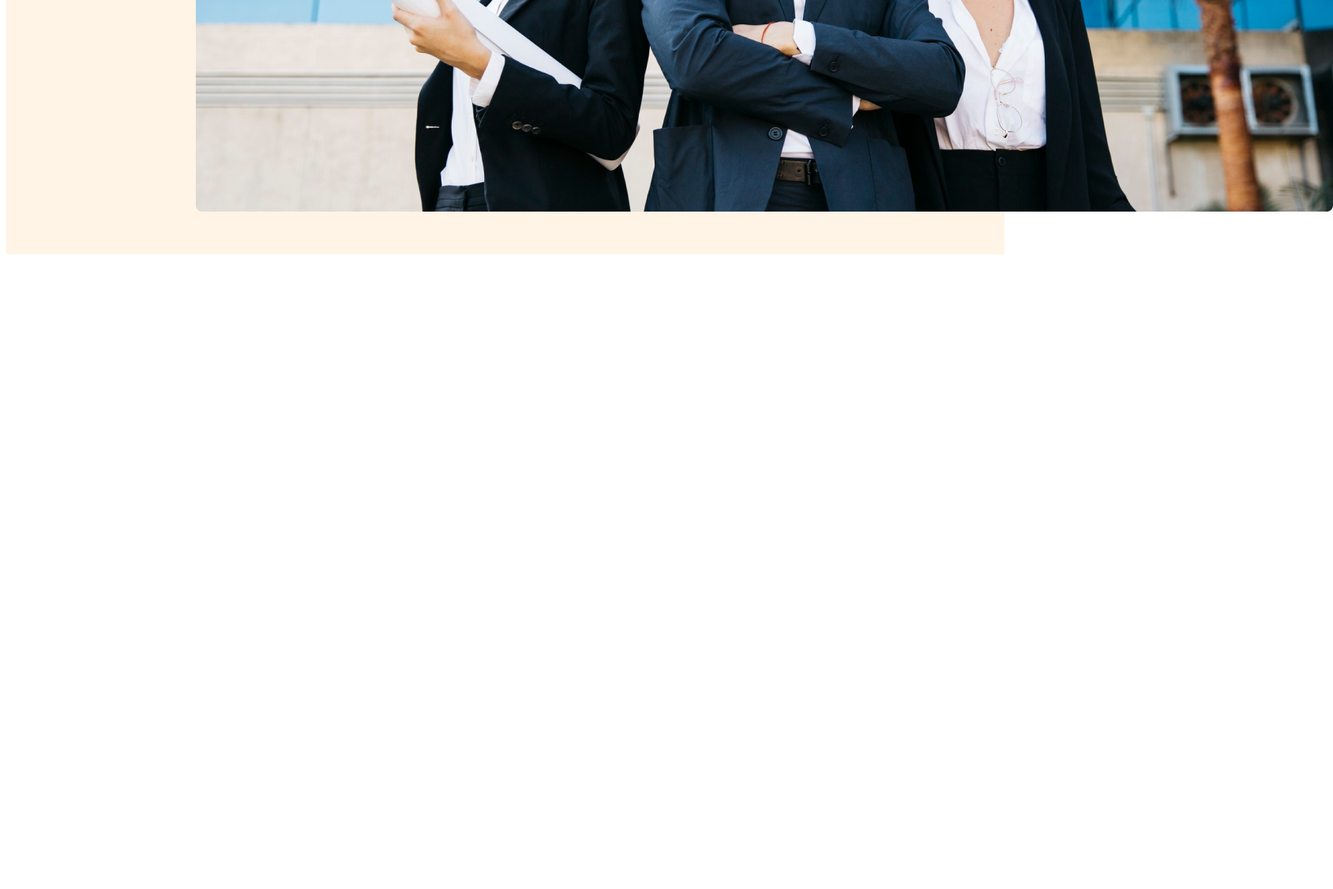
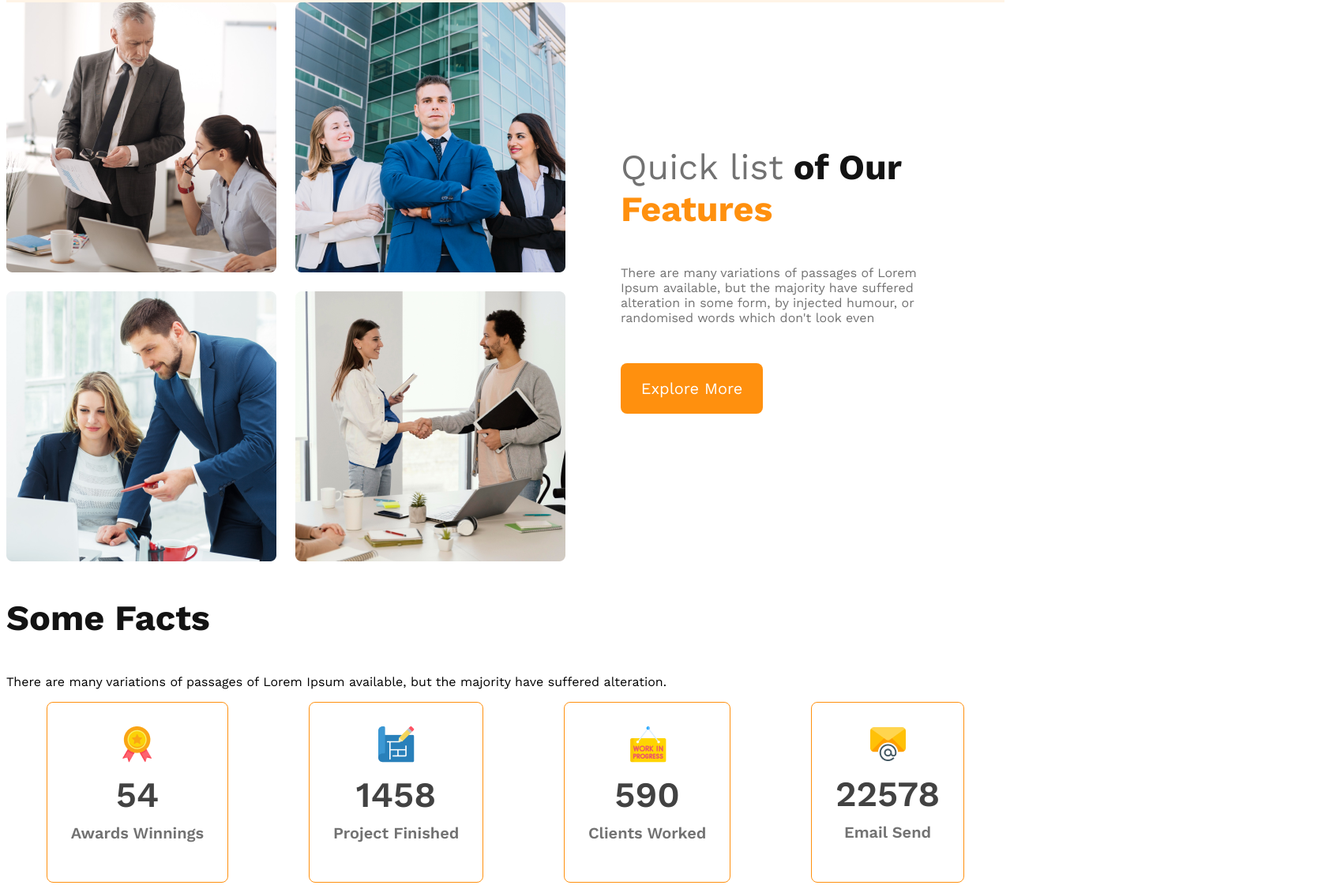
Before and after one commit to mhrhabib2004/architeacts-protfolio, a plain HTML site: page index.html in a window 1280 px wide. Shown: the part 1071-2197 px from the top of the page at 79% size, 1688 px wide, since content can reach past the window. Before the commit the page ends 1401 px from the top, so only its background shows below. Drawn offline with nearby package versions, Linux system fonts and the light colour scheme.

Commit message:
complete facts with responsive

```diff
--- a/index.html
+++ b/index.html
@@ -27,11 +27,59 @@
                 <p class="banner-driscription">There are many variations of passages of Lorem Ipsum available, but the majority have suffered alteration in some form, by injected humour, or randomised words which don't look even</p>
                 <button class="btn-primary">Explore More</button>
             </div>
-            <img src="images/banner.png" alt="">
+            <img class="banner-img" src="images/banner.png" alt="">
         </div>
 
     </header>
     <main>
+        <section class="teams-continer">
+
+            <div class="teams-img-continar">
+                <img src="images/team1.png" alt="">
+                <img src="images/team2.png" alt="">
+                <img src="images/team3.png" alt="">
+                <img src="images/team4.png" alt="">
+            </div>
+
+            <div class="teams-content">
+                <h3 class="teams-titel"><span class="Quick-list">Quick list</span> <span class="of-our">of Our</span> <span class="Features">Features</span></h3>
+                <p class="teams-driscription">There are many variations of passages of Lorem Ipsum available, but the majority have suffered alteration in some form, by injected humour, or randomised words which don't look even</p>
+                <button class="btn-primary">Explore More</button>
+
+            </div>
+        </section>
+        <!-- fe -->
+        <section>
+
+        </section>
+        <!-- facts -->
+        <section>
+            <h3 class="facts-titel">Some Facts</h3>
+            <p class="">There are many variations of passages of Lorem Ipsum available, but the majority have suffered alteration.</p>
+            <div class="facts-continar">
+                <div class="card">
+                    <img src="images/icons/ribon.png" alt="">
+                    <h2 class="card-stats">54</h2>
+                    <p class="card-titel">Awards Winnings</p>
+                </div>
+                <div class="card">
+                    <img src="images/icons/projects.png" alt="">
+                    <h2 class="card-stats">1458</h2>
+                    <p class="card-titel">Project Finished</p>
+                </div>
+                <div class="card">
+                    <img src="images/icons/customers.png" alt="">
+                    <h2 class="card-stats">590</h2>
+                    <p class="card-titel">Clients Worked</p>
+                </div>
+                <div class="card">
+                    <img src="images/icons/email.png" alt="">
+                    <h2 class="card-stats">22578</h2>
+                    <p class="card-titel">Email Send</p>
+                </div>
+            </div>
+        </section>
+
 
     </main>
     <footer>
--- a/styles/style.css
+++ b/styles/style.css
@@ -1,7 +1,11 @@
+/* sheread style */
+
 /* works google fonts  */
-body {
+* {
     font-family: 'Work Sans', sans-serif;
 }
+
+
 
 /* header style */
 header {
@@ -22,6 +26,7 @@ nav {
     font-weight: 700;
 
 }
+
 
 nav>ul {
     display: flex;
@@ -58,6 +63,10 @@ nav li a {
     color: #727272;
 }
 
+.banner-img {
+    width: 100%;
+}
+
 .btn-primary {
     width: 180px;
     height: 64px;
@@ -65,6 +74,157 @@ nav li a {
     border-radius: .5rem;
     background: #FF900E;
     border: 0;
-   margin-bottom: 3.12rem;
-   margin-top: 2rem;
+    margin-bottom: 3.12rem;
+    margin-top: 2rem;
+    color: white;
 }
+
+
+/* main style */
+
+main {
+    max-width: 1440px;
+    margin: 0 auto;
+}
+
+/* teams style */
+.teams-continer {
+    display: flex;
+    align-items: center;
+}
+
+.teams-img-continar {
+    display: grid;
+    grid-template-columns: repeat(2, 1fr);
+    gap: 1.5rem;
+}
+
+.teams-content {
+    padding-left: 70px;
+    padding-right: 70px;
+
+}
+
+.teams-titel {
+    font-size: 2.8rem;
+
+}
+
+.teams-titel .Quick-list {
+    color: #727272;
+    font-weight: 500;
+}
+
+.teams-titel .of-our {
+    color: #131313;
+    font-weight: 700;
+}
+
+.teams-titel .Features {
+    color: #FF900E;
+    font-weight: 700;
+}
+
+.teams-driscription {
+    color: #727272;
+
+}
+
+/* facts style */
+.facts-titel {
+    color: #131313;
+    font-weight: 700;
+    font-size: 2.813rem;
+
+}
+
+.facts-continar {
+    display: flex;
+    justify-content: space-around;
+
+}
+
+.facts-continar .card {
+    border-radius: 8px;
+    border: 1px solid #FF900E;
+    text-align: center;
+    padding: 30px;
+
+}
+
+.facts-continar .card-stats {
+
+    color: #424242;
+    font-size: 2.813rem;
+    font-weight: 600;
+    margin-top: 10px;
+    margin-bottom: 10px;
+
+}
+
+.facts-continar .card-titel {
+    color: #727272;
+    font-size: 1.25rem;
+    font-weight: 600;
+    margin-top: 5px;
+
+
+}
+
+
+
+/* responsib header */
+/* mobaile  */
+@media screen and (max-width: 576px) {
+    header {
+
+        padding: 20px;
+    }
+
+    nav,
+    .teams-continer,
+    .facts-continar {
+        flex-direction: column;
+    }
+
+    .banner {
+        flex-direction: column;
+    }
+
+    .teams-img-continar {
+        grid-template-columns: 1fr;
+    }
+
+    .teams-content, .facts-continar {
+        padding-left: 20px;
+        padding-right: 20px;
+
+    }
+    .facts-continar{
+        gap: 20px;
+    }
+
+
+
+
+
+
+}
+
+/* tablate madiam divaice*/
+@media screen and (min-width:576px) and (max-width:960px) {
+    header {
+        padding: 50px;
+    }
+
+    nav,
+    .teams-continer {
+        flex-direction: column;
+    }
+
+    .banner {
+        flex-direction: column;
+    }
+
+
+}
```
